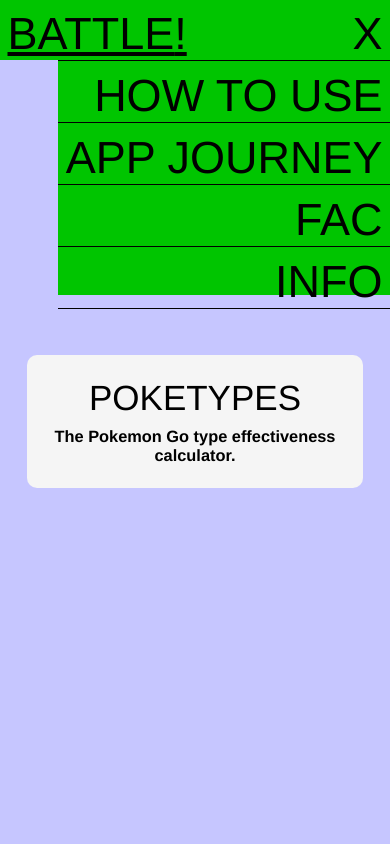
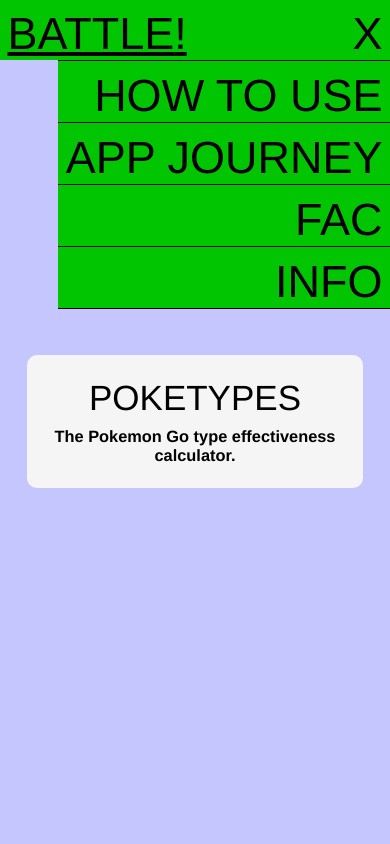
Before and after one commit to rotijoe/PokeTypes, a plain HTML site: page index.html in a window 390 px wide. Both pictures are taken after a click on the label "MENU". Shown: the top 844 px of the page. Drawn offline with Linux system fonts and the light colour scheme.

Commit message:
fixed little bug on menu

```diff
--- a/main.scss
+++ b/main.scss
@@ -39,13 +39,9 @@
 
     &__checkbox:checked ~ ul {
       // background-color: greenyellow;
-      height: 325px;
+      height: auto;
       transition: 0.2s;
       border-top: 1px solid black;
-
-      @media all and (max-width: 600px) {
-        height: 235px;
-      }
     }
     &__checkbox:checked ~ ul a {
       display: inline-block;
--- a/style.css
+++ b/style.css
@@ -28,12 +28,9 @@
     header .nav__checkbox {
       display: none; }
     header .nav__checkbox:checked ~ ul {
-      height: 325px;
+      height: auto;
       transition: 0.2s;
       border-top: 1px solid black; }
-      @media all and (max-width: 600px) {
-        header .nav__checkbox:checked ~ ul {
-          height: 235px; } }
     header .nav__checkbox:checked ~ ul a {
       display: inline-block; }
     header .nav__checkbox:checked ~ .nav__button #openMenu {
```
